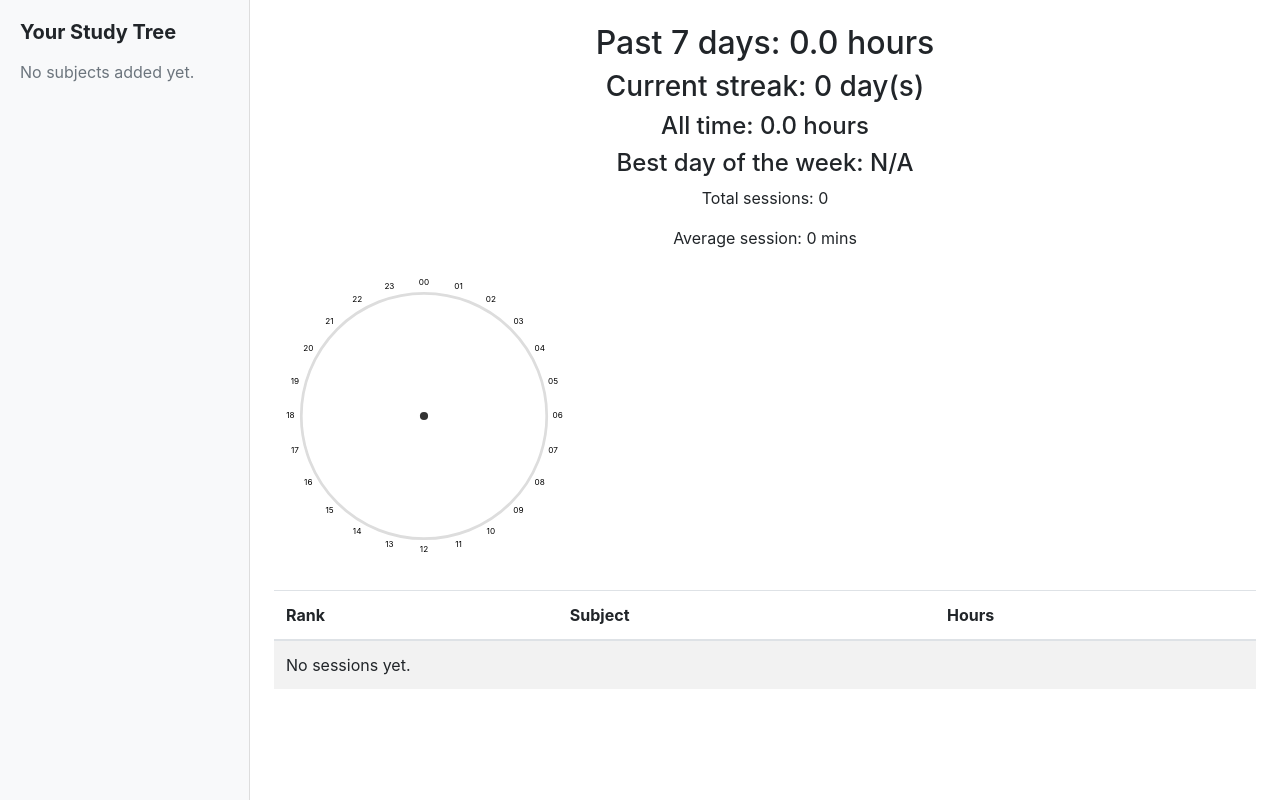
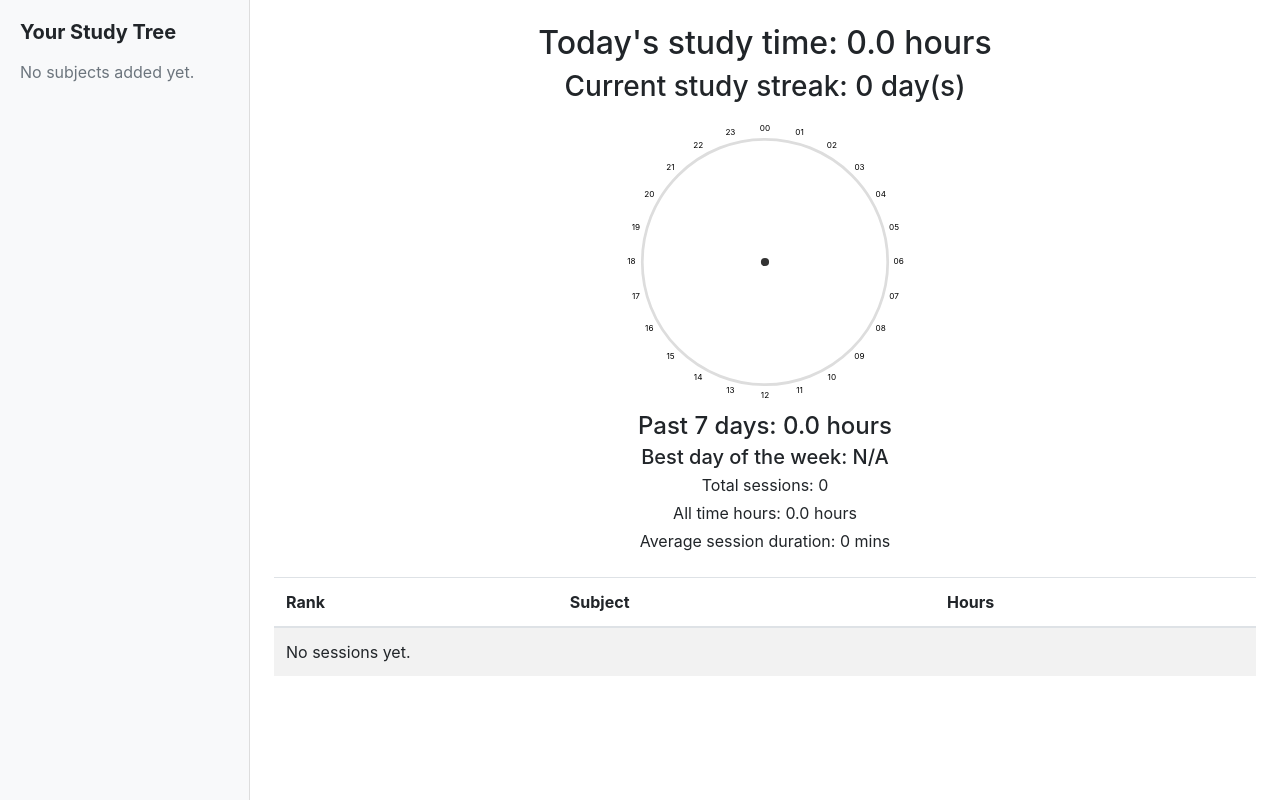
Before and after one commit to Faizal400/StudentStudyTracker, a Django app: page /insights/ in a window 1280 px wide. Shown: the part 56-856 px from the top of the page. Run offline with Django 5.2, Linux system fonts and the light colour scheme; the visitor is signed in with stand-in values (Sample User, id 1); data that the repository does not hold is empty.

Commit message:
feat: add today's hours, reorder insights page, fix clock legend layout

```diff
--- a/core/templates/insights.html
+++ b/core/templates/insights.html
@@ -3,14 +3,10 @@
 {% block content %}
 
 <div class="text-center">
-  <h2>Past 7 days: {{ week_hours }} hours</h2>
-  <h3>Current streak: {{ session_streak }} day(s)</h3>
-  <h4>All time: {{ all_time_hours }} hours</h4>
-  <h4>Best day of the week: {{ best_day }}</h4>
-  <p>Total sessions: {{ total_sessions }}</p>
-  <p>Average session: {{ avg_session_minutes }} mins</p>
+  <h2>Today's study time: {{ today_hours }} hours</h2>
+  <h3>Current study streak: {{ session_streak }} day(s)</h3>
 </div>
-<div id="clock-container">
+<div id="clock-container" class="d-flex flex-column align-items-center">
   <svg id="study-clock" viewBox="-10 -10 220 220" width="300" height="300">
     <!-- Clock face -->
     <circle cx="100" cy="100" r="90" fill="white" stroke="#ddd" stroke-width="2" />
@@ -19,7 +15,26 @@
     <!-- Centre dot -->
     <circle cx="100" cy="100" r="3" fill="#333" />
   </svg>
-  <div id="clock-legend"></div>
+  <b></b>
+  <div id="clock-legend" class="nav justify-content-center"></div>
+</div>
+<!--Insert today's study time table breakdown here. Should show a list of subjects, and total hours for each subject. Each subject has a dropdown button,
+where you can see modules and sub modules which have their own total hours. When the subject breakdown dropdown is closed (default & you can only see subjects), the total hours column
+shows the total (sum) of hours for the subject itself, and it's modules and submoodules. When you click on the dropdown to show the modules and submodules,
+the total hours column for each subject should only show the hours for that subject itself,  and not include the hours for its modules and submodules.
+We can also add the same dropdown feature for modules, where it then shows the submodules for that module, and the total hours column for the module
+only shows the hours for that module itself,  and not include the hours for its submodules unless the dropdown is clicked and the user can see the submodules.
+
+ALso, When you click on an item, it shows you the date and time of each session for that item.
+
+The table should look like the below table (starting with the line <table class="table table-striped mt-4">), but with the dropdown feature and session details on click as described above.
+-->
+<div class="text-center">
+  <h4 class="mb-1">Past 7 days: {{ week_hours }} hours</h4>
+  <h5 class="mb-1">Best day of the week: {{ best_day }}</h5>
+  <p class="mb-1">Total sessions: {{ total_sessions }}</p>
+  <p class="mb-1">All time hours: {{ all_time_hours }} hours</p>
+  <p class="mb-1">Average session duration: {{ avg_session_minutes }} mins</p>
 </div>
 <table class="table table-striped mt-4">
   <thead>
@@ -120,6 +135,9 @@
 
       item.appendChild(square);
       item.appendChild(label);
+      legend.style.display = "flex";legend.style.flexWrap = "wrap";
+      legend.style.gap = "12px";
+      legend.style.justifyContent = "center";
       legend.appendChild(item);
     });
   }
--- a/core/views.py
+++ b/core/views.py
@@ -109,6 +109,8 @@ def insights_view(request):
     # Insight 7: 24 hour clock
     today = timezone.now().date()
     today_sessions = qs.filter(started_at__date=today).select_related("subject")
+    today_seconds = today_sessions.aggregate(total=Sum("duration_seconds"))["total"] or 0
+    today_hours = round(today_seconds / 3600.0, 2)
 
     clock_data = []
     for session in today_sessions:
@@ -127,6 +129,7 @@ def insights_view(request):
         "best_day": best_day_name,
         "total_sessions": total_sessions,
         "avg_session_minutes": avg_session_minutes,
+        "today_hours": today_hours,
         "clock_data": json.dumps(clock_data),
     }
     return render(request, "insights.html", context)
```
